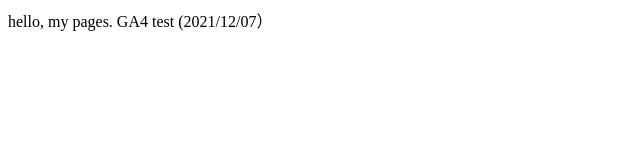
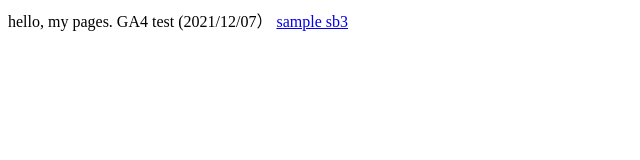
Before and after one commit to bane-shinsuke/pages_test, a plain HTML site: page index.html in a window 1280 px wide. Shown: the whole page, without its empty margins (0-640 px from the left). Drawn offline with Linux system fonts and the light colour scheme.

Commit message:
Update index.html

```diff
--- a/index.html
+++ b/index.html
@@ -9,3 +9,5 @@
 </script>
 hello, my pages.
 GA4 test (2021/12/07）
+
+<a href="https://toio.page.link/?link=https://toio.github.io/toio-visual-programming/beta/?project%3Dhttps://uchidascience.github.io/message_app1.sb3%26apikey=L-6B8w.nACscQ:UeHNaBboodE8M5g_Di-YOErCQMUt5Q4u0ZPW-2ZaFRQ&isi=1543015724&ibi=io.toio.toiodo">sample sb3</a>
```
